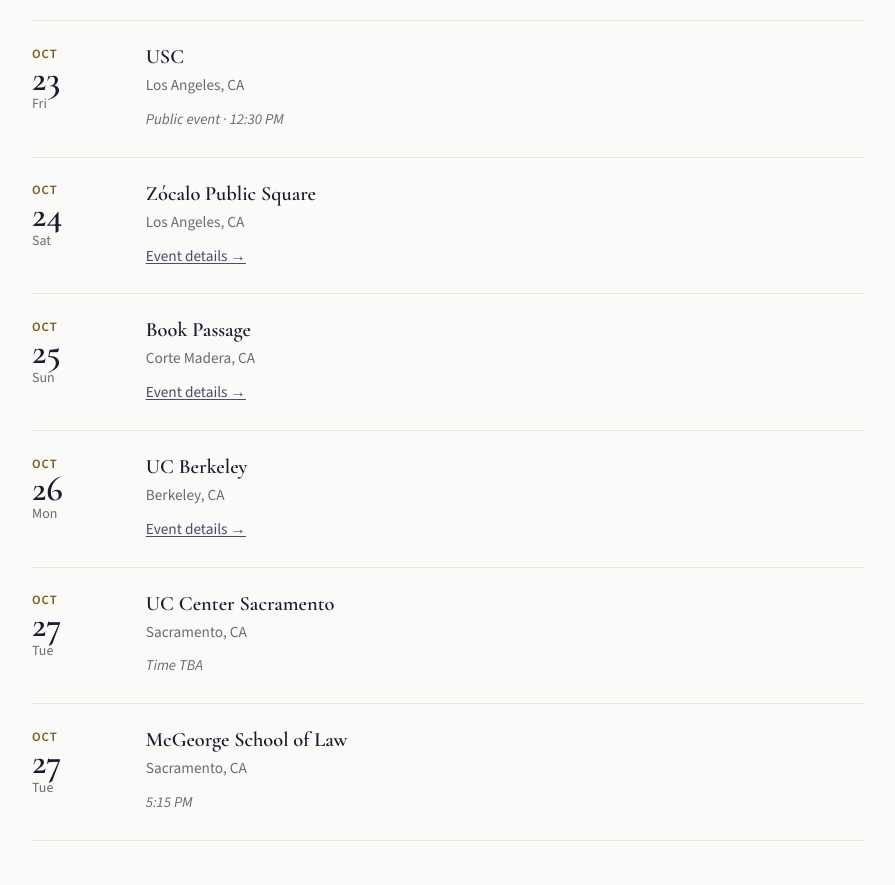
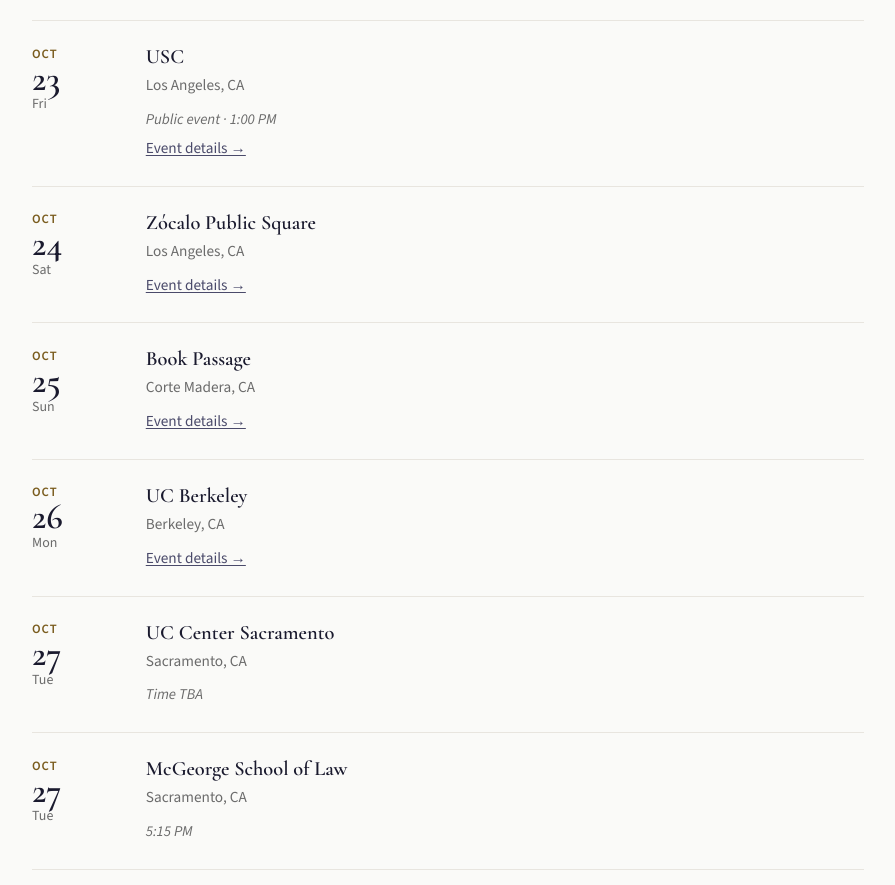
Before and after one commit to ktmorris/website, a plain HTML site: page events.html in a window 1280 px wide. Shown: the part 1668-2553 px from the top of the page, without its empty margins (192-1087 px from the left). Drawn offline with nearby package versions, Linux system fonts and the light colour scheme.

Commit message:
Update events.html

```diff
--- a/events.html
+++ b/events.html
@@ -165,7 +165,8 @@
           <div class="event-details">
             <h3 class="event-venue">USC</h3>
             <p class="event-location">Los Angeles, CA</p>
-            <p class="event-meta"><span class="event-time">Public event · 12:30 PM</span></p>
+            <p class="event-meta"><span class="event-time">Public event · 1:00 PM</span></p>
+            <p class="event-meta"><a href="https://www.eventbrite.com/e/in-conversation-an-american-problem-tickets-2002462852296" class="event-link">Event details &rarr;</a></p>
           </div>
         </div>
         <div class="event-item">
```
